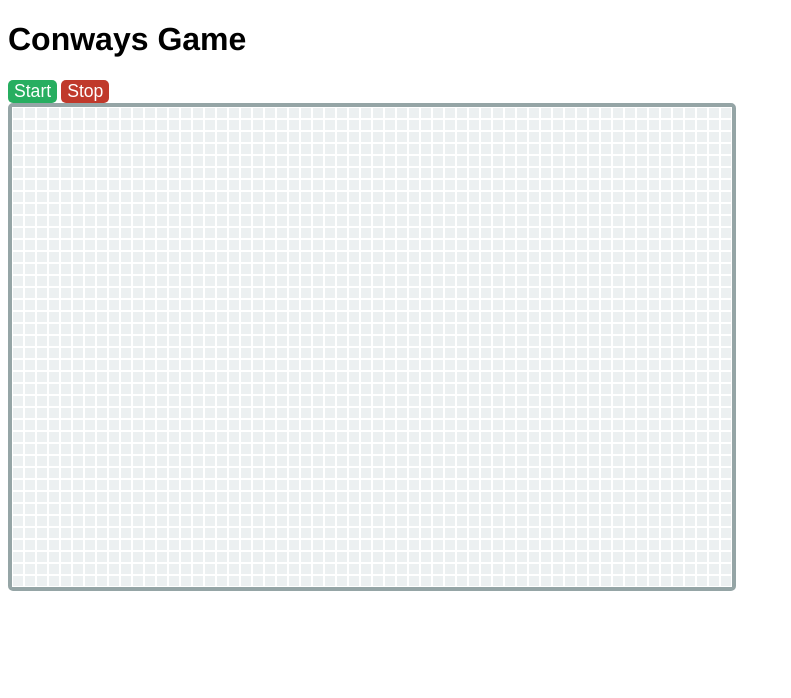
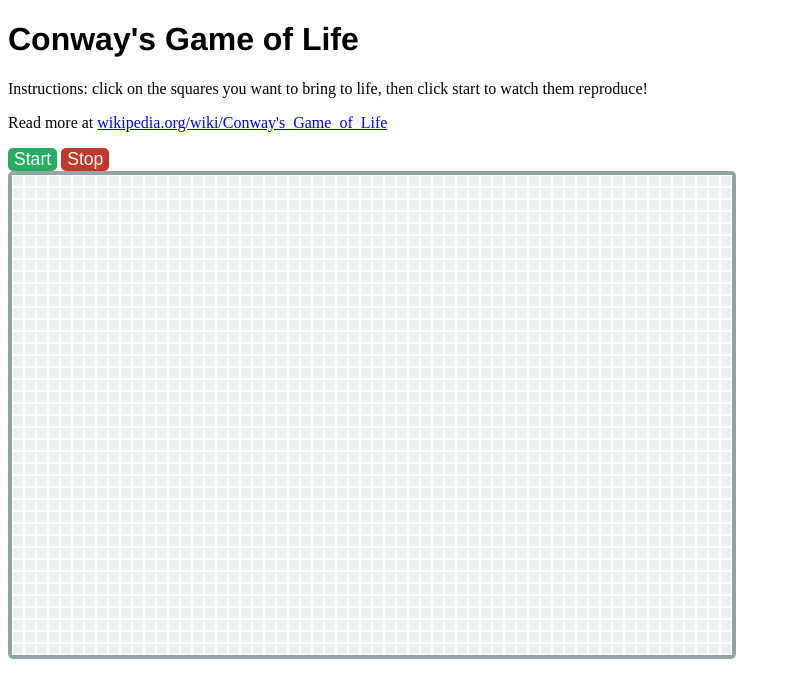
Before and after one commit to JonathanTR/Conways_Game, a plain HTML site: page game_of_life.html in a window 1280 px wide. Shown: the whole page, without its empty margins (0-791 px from the left). Drawn offline with Linux system fonts and the light colour scheme.

Commit message:
add instructions

```diff
--- a/game_of_life.html
+++ b/game_of_life.html
@@ -3,11 +3,16 @@
 <head>
 
 	<link rel="stylesheet" type="text/css" href="style.css">
-	<title>Conways Game</title>
+	<title>Conway's Game</title>
 
 </head>
 <body>
-	<h1>Conways Game</h1>
+	<h1>Conway's Game of Life</h1>
+  <p>Instructions: click on the squares you want to bring to life, then click start to watch them reproduce!
+  </p>
+  <p>
+  Read more at <a href="http://en.wikipedia.org/wiki/Conway's_Game_of_Life">wikipedia.org/wiki/Conway's_Game_of_Life</a>
+  </p>
 
   <div id='controls'>
     <button id='start'>Start</button>
```
